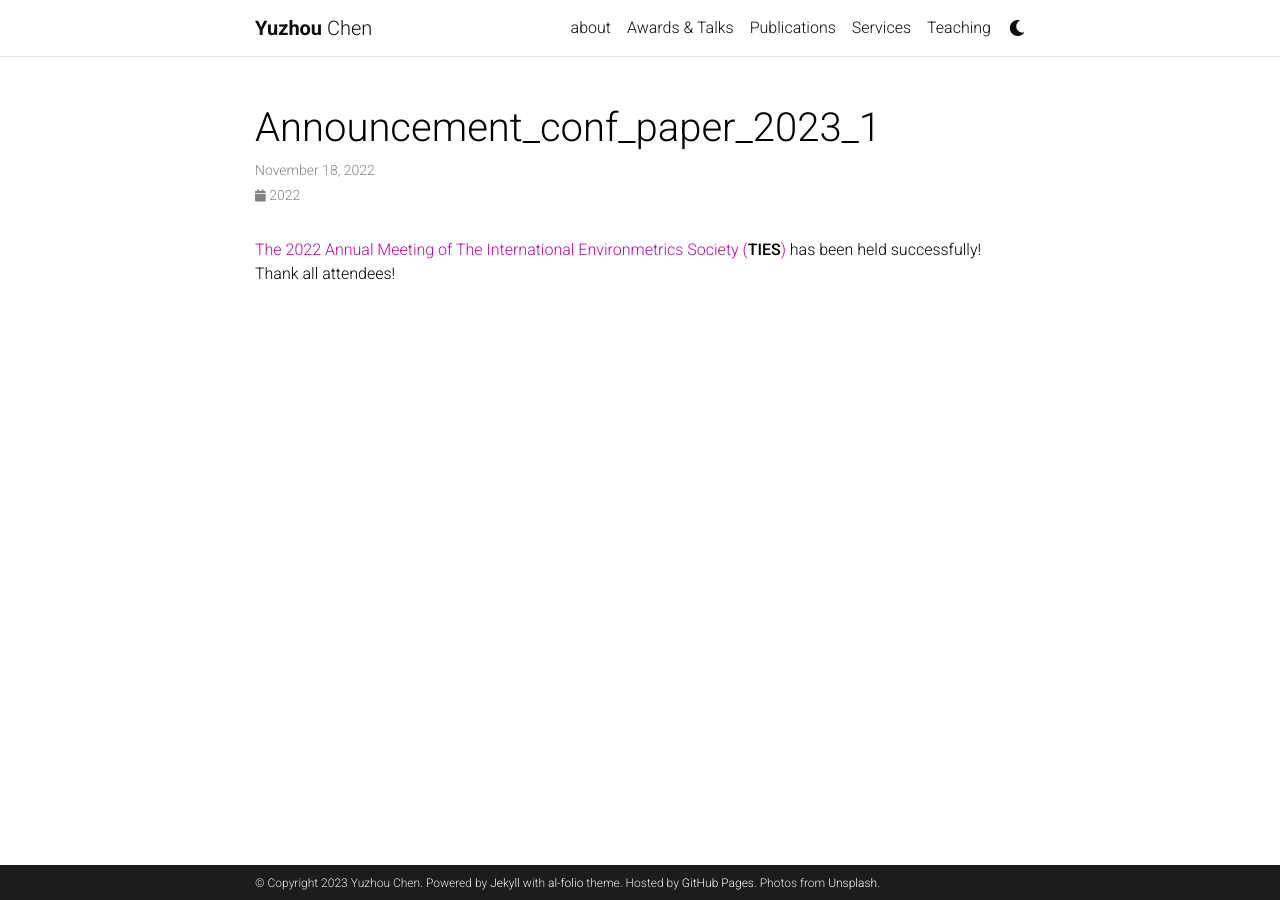
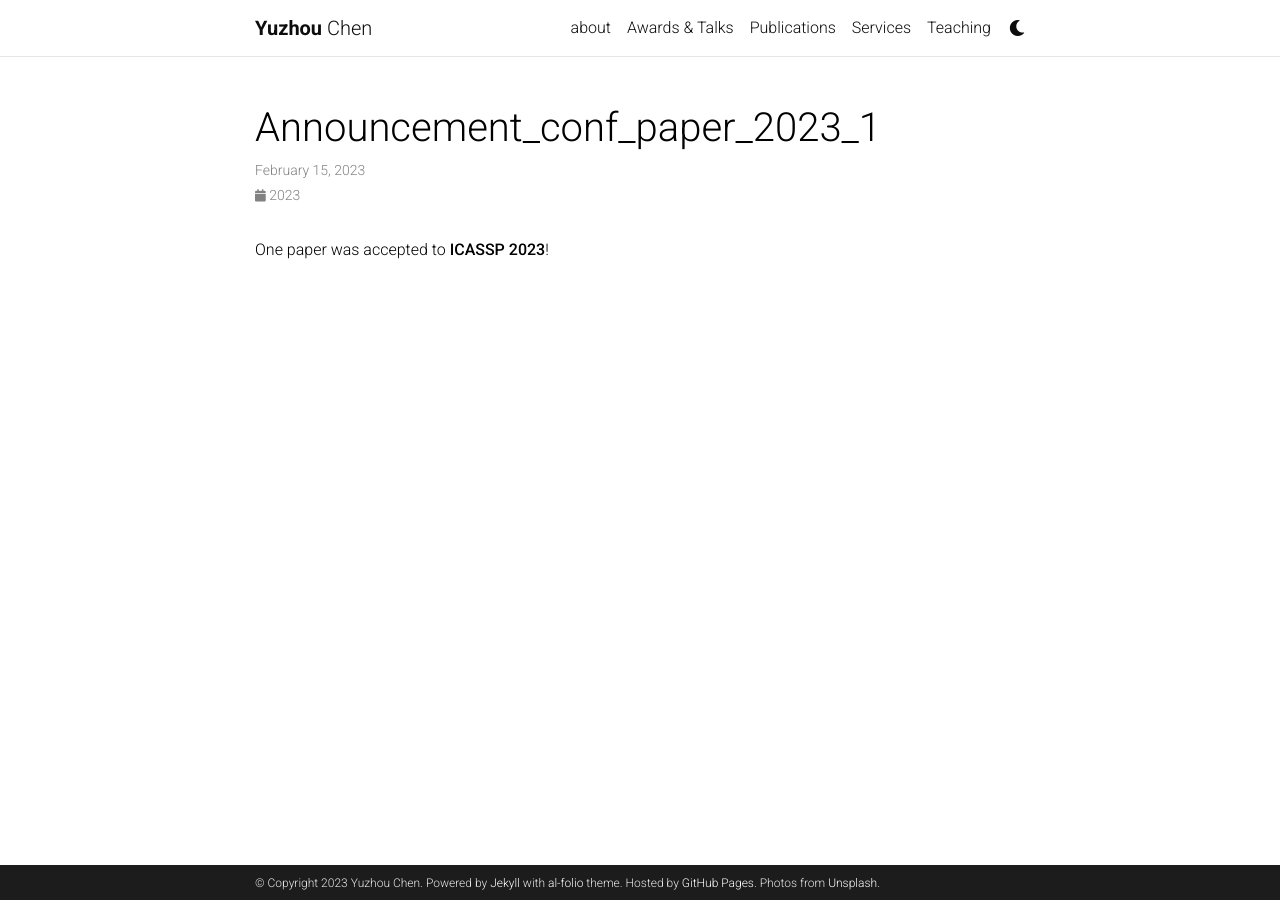
Before and after one commit to yuzhouguangc/yuguang_website, a Jekyll site: the page built from _news/announcement_conf_paper_2023_1.md, in a window 1280 px wide. Built offline with Jekyll 4.4.1, drawn with Linux system fonts in a browser that asks for light colours; comment, search, counter and statistics services are not loaded; a style sheet for code colours, icons or effects is not loaded.

Commit message:
Update announcement_conf_paper_2023_1.md

```diff
--- a/_news/announcement_conf_paper_2023_1.md
+++ b/_news/announcement_conf_paper_2023_1.md
@@ -1,7 +1,7 @@
 ---
 layout: post
-date: 2022-11-18
+date: 2023-02-15
 inline: true
 ---
 
-[The 2022 Annual Meeting of The International Environmetrics Society (**TIES**)](https://www.environmetrics.xyz/TIES2022) has been held successfully! Thank all attendees!
+One paper was accepted to **ICASSP 2023**!
```
